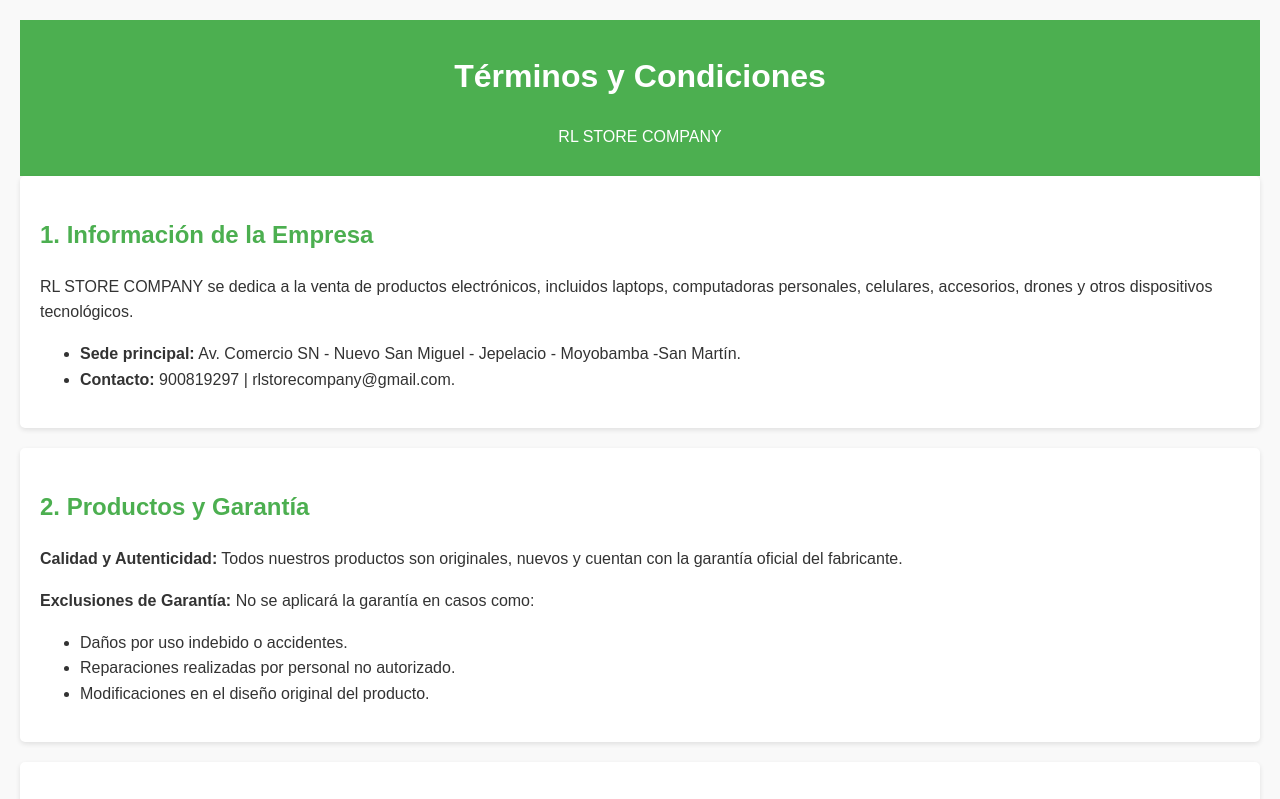
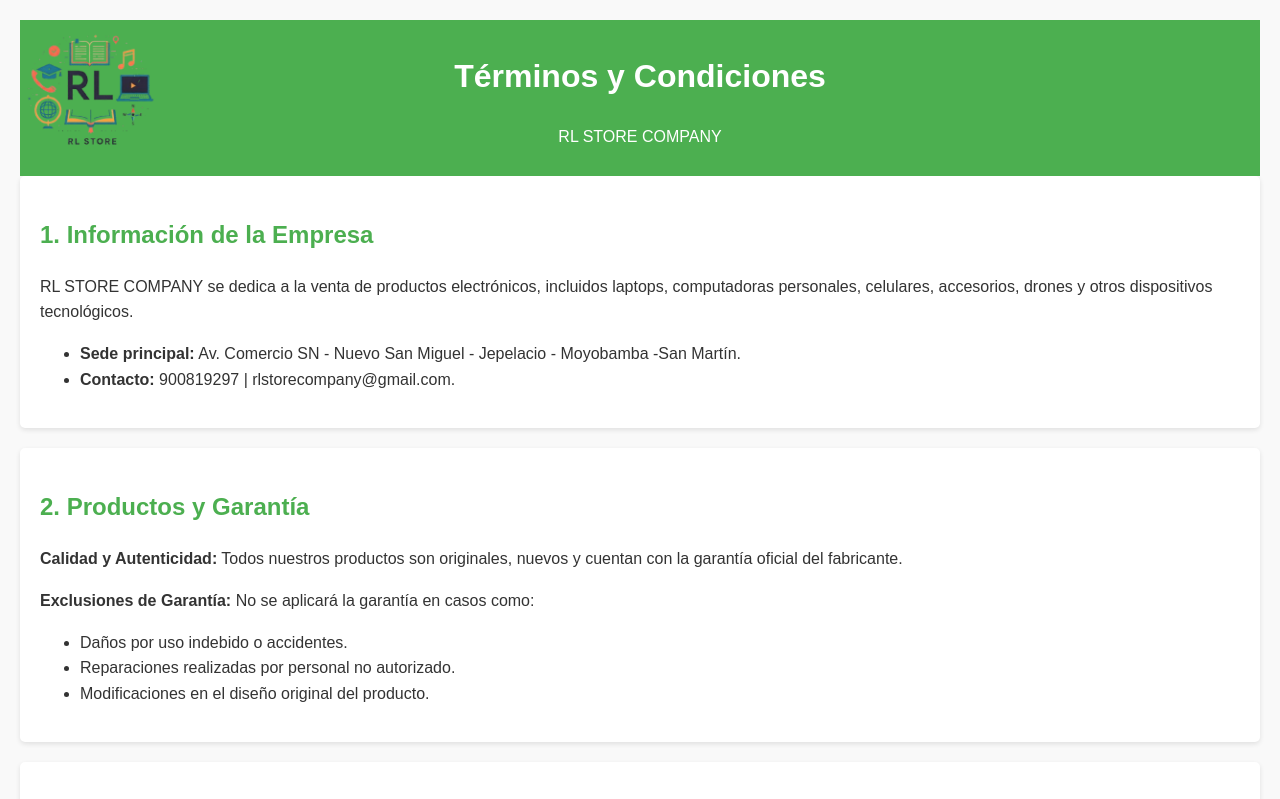
Before and after one commit to Rarq15/rl_store_company, a plain HTML site: page index.html in a window 1280 px wide. Shown: the top 799 px of the page. Drawn offline with Linux system fonts and the light colour scheme.

Commit message:
Agregar logo

```diff
--- a/index.html
+++ b/index.html
@@ -17,6 +17,7 @@
             color: white;
             padding: 10px 20px;
             text-align: center;
+            position: relative;
         }
         h1, h2 {
             color: #4CAF50;
@@ -42,11 +43,20 @@
         a:hover {
             text-decoration: underline;
         }
+        img{
+            width: 240px;
+            aspect-ratio: 1/1;
+            position: absolute;
+            top: -50px;
+            left: -50px;
+
+        }
     </style>
 </head>
 <body>
     <header>
         <h1 style="color: white;">Términos y Condiciones</h1>
+        <img src="./logo.png" alt="logo">
         <p>RL STORE COMPANY</p>
     </header>
 
```
Also changed, not shown: logo.png (added).
